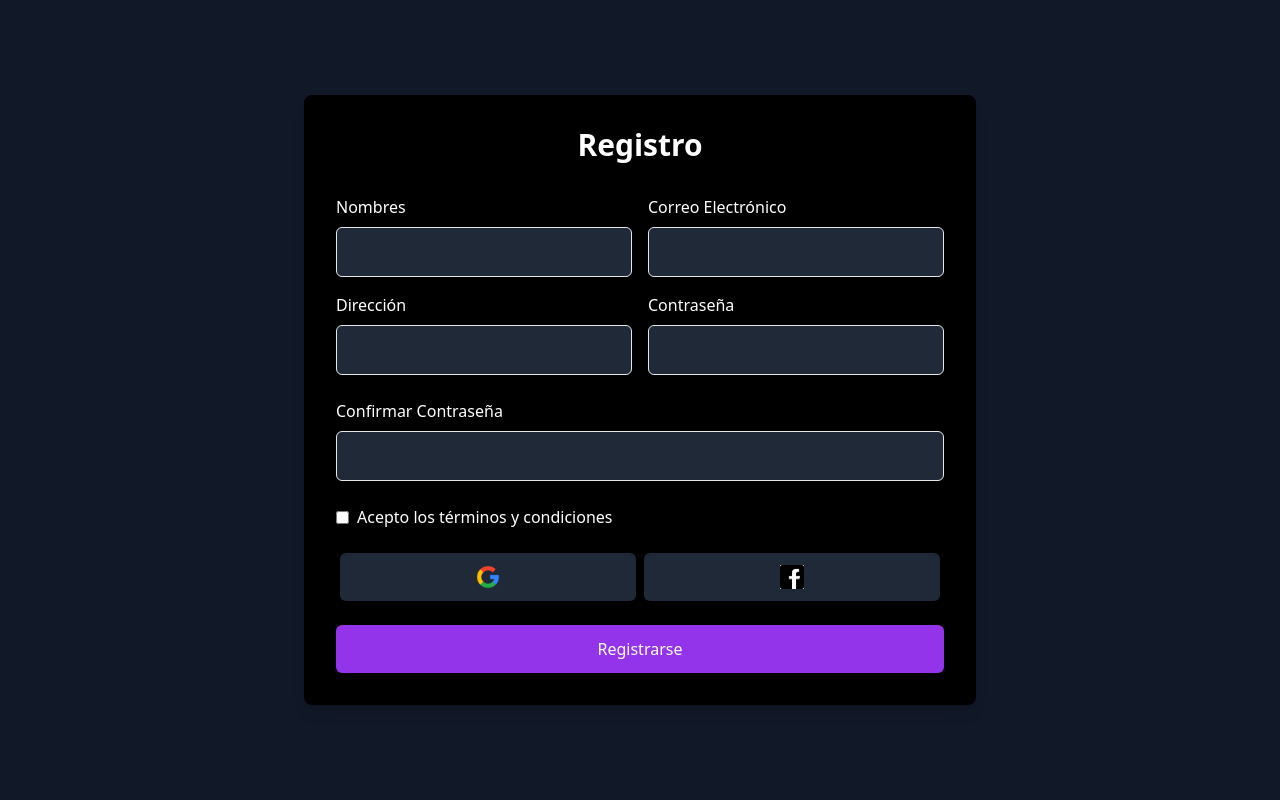
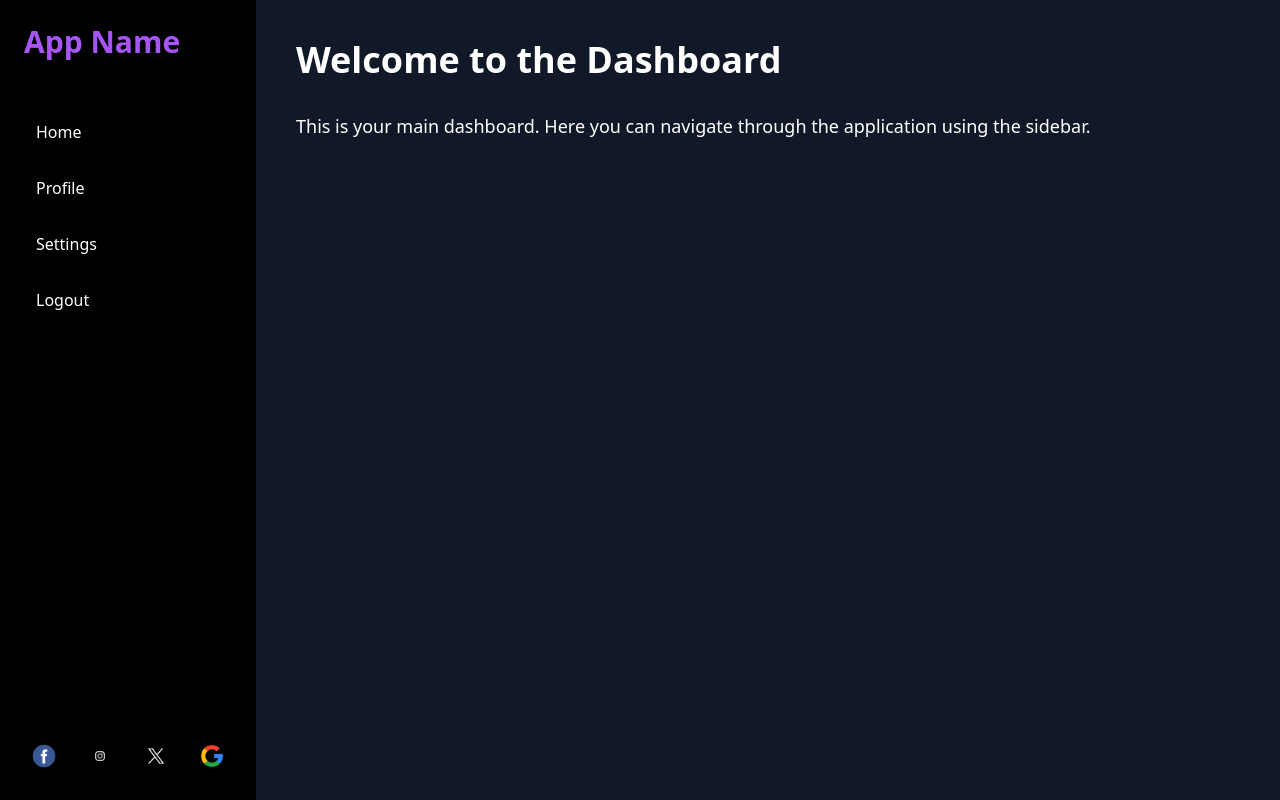
Before and after one commit to zluis17/CTXL, a React (Create React App) app: page / in a window 1280 px wide. Shown: the top 800 px of the page. Built offline with nearby package versions, Linux system fonts and the light colour scheme.

Commit message:
Ipedidos

```diff
--- a/src/App.js
+++ b/src/App.js
@@ -1,16 +1,15 @@
 import React from 'react'
-import Login from './pages/login'
-import Home  from './pages/home'
-import SingUp from './pages/singUp'
+import IPedidos from './pages/ipedidos'
+//import Login from './pages/login'
+//import Home  from './pages/home'
+//import SingUp from './pages/singUp'
 
 
 
 export default function App() {
   return (
     <div className='App'>
-      <Login />
-      <SingUp/>
-      <Home/>
+      <IPedidos />
 
 
     </div>
--- /dev/null
+++ b/src/pages/ipedidos.js
@@ -0,0 +1,88 @@
+import React from 'react';
+import logoFacebook from "../img/facebook-512.webp";
+import logoGoogle from "../img/google_logo-google_icongoogle-512.webp";
+import logoTwitter from "../img/1690643591twitter-x-logo-png.webp";
+import logoInstagram from "../img/instagram-logo-instagram-icon-transparent-free-png.webp";
+
+function IPedidos() {
+  return (
+    <div className="flex h-screen">
+      {/* Sidebar */}
+      <aside className="w-64 bg-black text-white flex flex-col">
+        <div className="p-6">
+          <h2 className="text-3xl font-bold text-purple-500">App Name</h2>
+        </div>
+        <nav className="flex flex-col p-6 space-y-2">
+          <a
+            href="#home"
+            className="p-3 rounded-lg hover:bg-purple-600 hover:text-white transition duration-300"
+          >
+            Home
+          </a>
+          <a
+            href="#profile"
+            className="p-3 rounded-lg hover:bg-purple-600 hover:text-white transition duration-300"
+          >
+            Profile
+          </a>
+          <a
+            href="#settings"
+            className="p-3 rounded-lg hover:bg-purple-600 hover:text-white transition duration-300"
+          >
+            Settings
+          </a>
+          <a
+            href="#logout"
+            className="p-3 rounded-lg hover:bg-purple-600 hover:text-white transition duration-300"
+          >
+            Logout
+          </a>
+        </nav>
+        {/* Social Media Icons */}
+        <div className="flex justify-center p-6 space-x-4 mt-auto">
+          <a
+            href="https://facebook.com"
+            target="_blank"
+            rel="noopener noreferrer"
+            className="w-10 h-10 flex items-center justify-center rounded-full bg-black transition duration-300"
+          >
+            <img src={logoFacebook} alt="Facebook" className="w-6 h-6" />
+          </a>
+          <a
+            href="https://instagram.com"
+            target="_blank"
+            rel="noopener noreferrer"
+            className="w-10 h-10 flex items-center justify-center rounded-full bg-black transition duration-300"
+          >
+            <img src={logoInstagram} alt="Instagram" className="w-6 h-6" />
+          </a>
+          <a
+            href="https://twitter.com"
+            target="_blank"
+            rel="noopener noreferrer"
+            className="w-10 h-10 flex items-center justify-center rounded-full bg-black transition duration-300"
+          >
+            <img src={logoTwitter} alt="Twitter" className="w-6 h-6" />
+          </a>
+          <a
+            href="https://google.com"
+            target="_blank"
+            rel="noopener noreferrer"
+            className="w-10 h-10 flex items-center justify-center rounded-full bg-black transition duration-300"
+          >
+            <img src={logoGoogle} alt="Google" className="w-6 h-6" />
+          </a>
+        </div>
+      </aside>
+      {/* Main Content */}
+      <main className="flex-1 p-10 bg-gray-900 text-white">
+        <h1 className="text-4xl font-bold mb-8">Welcome to the Dashboard</h1>
+        <p className="text-lg">
+          This is your main dashboard. Here you can navigate through the application using the sidebar.
+        </p>
+      </main>
+      </div>
+  );
+}
+
+export default IPedidos;
```
